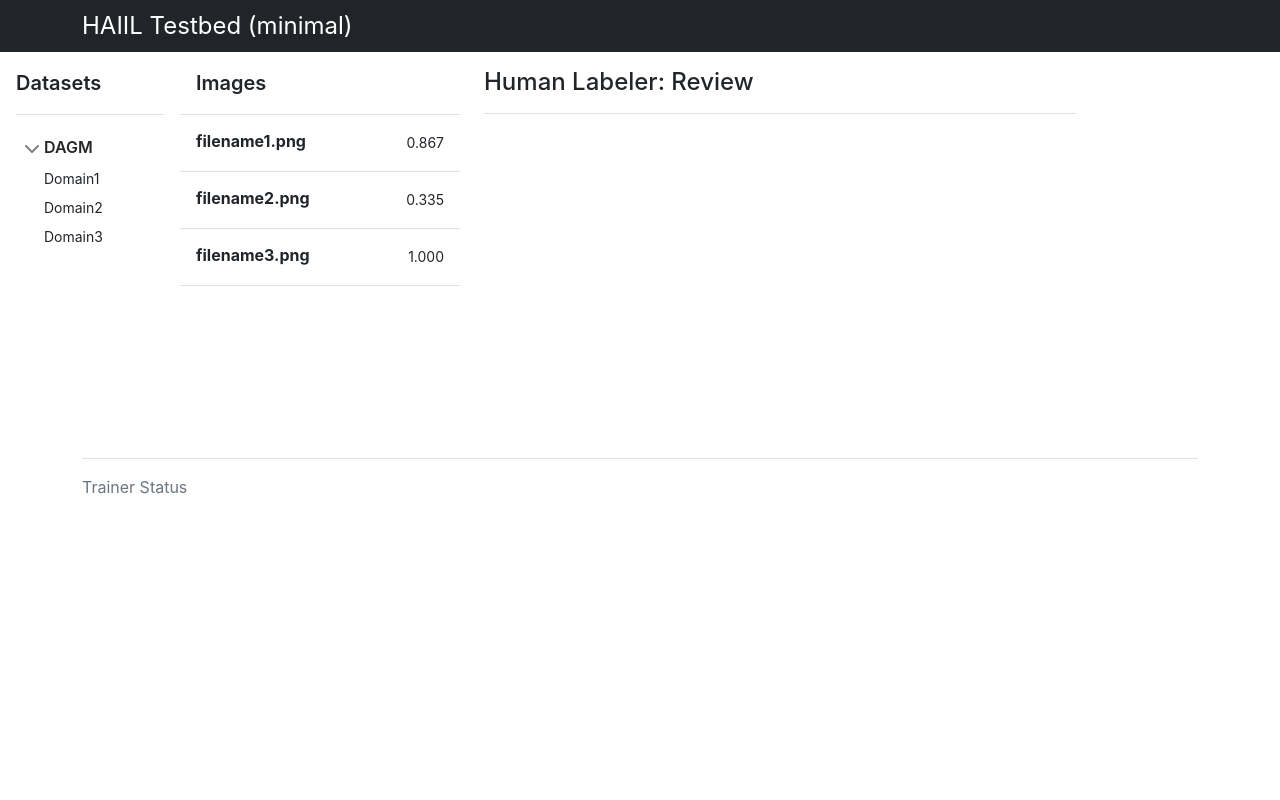
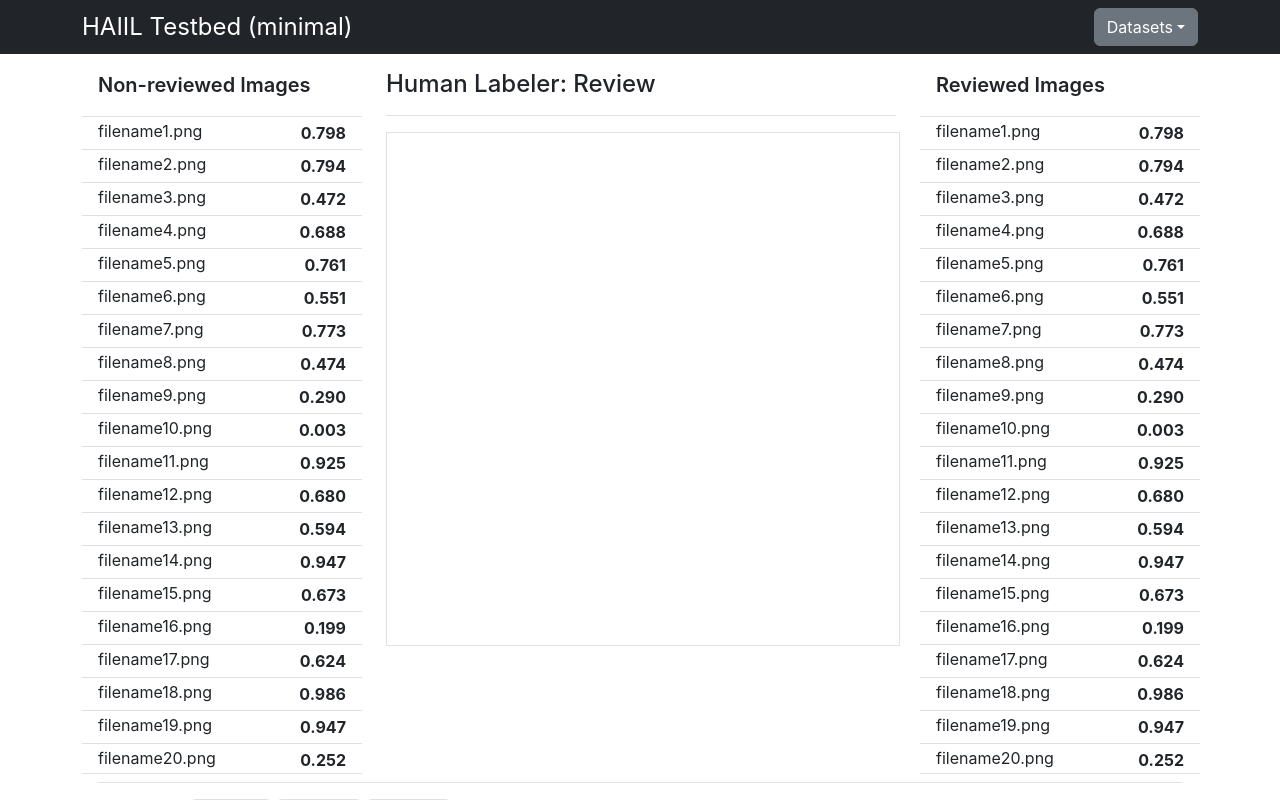
Before and after one commit to kimkilho/HAIIL-simple-frontend, a React (Create React App) app: page / in a window 1280 px wide. Built offline with nearby package versions, Linux system fonts and the light colour scheme.

Commit message:
Create a basic layout

```diff
--- a/src/App.js
+++ b/src/App.js
@@ -10,100 +10,100 @@ function App() {
     new bootstrap.Tooltip(tooltipTriggerEl);
   });
 
+  const dummyImageItems = [];
+  for (let i = 0; i < 100; i++) {
+    const imageFilename = `filename${i+1}.png`;
+    const randomScore = Math.random().toFixed(3);
+    const imageItem =
+      <a key={i} className="list-group-item list-group-item-action py-1 lh-sm" href="#" aria-current="true">
+        <div className="d-flex w-100 align-items-center justify-content-between">
+          <span className="mb-1">{ imageFilename }</span>
+          <strong>{ randomScore }</strong>
+        </div>
+      </a>;
+    dummyImageItems.push(imageItem);
+  }
+
   return (
     <main>
+      {/* Header: "Headers" example */}
       <header>
         <div className="px-3 py-2 bg-dark text-white">
           <div className="container">
-            <div className="d-flex flex-wrap align-items-center justify-content-center justify-content-lg-start">
-              <a className="d-flex align-items-center mb-3 my-lg-0 me-lg-auto text-white text-decoration-none" href="/">
+            <div className="d-flex flex-wrap align-items-center justify-content-between">
+              <a className="d-flex align-items-center mb-3 my-lg-0 text-white text-decoration-none" href="/">
                 <span className="fs-4">HAIIL Testbed (minimal)</span>
               </a>
+              <div className="dropdown text-end">
+                <button id="dropdownDataset" className="btn btn-secondary dropdown-toggle" type="button"
+                        data-bs-toggle="dropdown" aria-expanded="false">
+                  Datasets
+                </button>
+                <ul className="dropdown-menu" aria-labelledby="dropdownDataset">
+                  <li><a className="dropdown-item" href="#">DAGM-Domain1</a></li>
+                  <li><a className="dropdown-item" href="#">DAGM-Domain2</a></li>
+                  <li><a className="dropdown-item" href="#">DAGM-Domain3</a></li>
+                </ul>
+              </div>
             </div>
           </div>
         </div>
       </header>
+
+      <div className="container">
         <div className="d-flex flex-nowrap">
-        {/* Datasets bar: "Sidebars" example */}
-        <div className="flex-shrink-0 p-3 bg-white" style={{width: '180px'}}>
-          <a className="d-flex align-items-center pb-3 mb-3 link-dark text-decoration-none border-bottom" href="/">
-            <span className="fs-5 fw-semibold">Datasets</span>
-          </a>
-          <ul className="list-unstyled ps-0">
-            <li className="mb-1">
-              <button className="btn btn-toggle d-inline-flex align-items-center rounded border-0 collapsed"
-                      data-bs-toggle="collapse" data-bs-target="#home-collapse" aria-expanded="true">
-                DAGM
-              </button>
-              <div id="home-collapse" className="collapse show">
-                <ul className="btn-toggle-nav list-unstyled fw-normal pb-1 small">
-                  <li>
-                    <a className="link-dark d-inline-flex text-decoration-none rounded" href="#">
-                      Domain1
-                    </a>
-                  </li>
-                  <li>
-                    <a className="link-dark d-inline-flex text-decoration-none rounded" href="#">
-                      Domain2
-                    </a>
-                  </li>
-                  <li>
-                    <a className="link-dark d-inline-flex text-decoration-none rounded" href="#">
-                      Domain3
-                    </a>
-                  </li>
-                </ul>
-              </div>
-            </li>
-          </ul>
-        </div>
-
-        {/* Images bar: "Sidebars" example */}
-        <div className="d-flex flex-column align-items-stretch flex-shrink-0 bg-white" style={{width: '280px'}}>
+          {/* Non-reviewed images bar: "Sidebars" example */}
+          <div className="d-flex flex-column align-items-stretch flex-shrink-0 bg-white" style={{width: '280px', height: '720px'}}>
             <a className="d-flex align-items-center flex-shrink-0 p-3 link-dark text-decoration-none border-bottom" href="/">
-            <span className="fs-5 fw-semibold">Images</span>
+              <span className="fs-5 fw-semibold">Non-reviewed Images</span>
             </a>
             <div className="list-group list-group-flush border-bottom scrollarea">
-            <a className="list-group-item list-group-item-action py-3 lh-sm" href="#" aria-current="true">
-              <div className="d-flex w-100 align-items-center justify-content-between">
-                <strong className="mb-1">filename1.png</strong>
-                <small>0.867</small>
-              </div>
-            </a>
-            <a className="list-group-item list-group-item-action py-3 lh-sm" href="#" aria-current="true">
-              <div className="d-flex w-100 align-items-center justify-content-between">
-                <strong className="mb-1">filename2.png</strong>
-                <small>0.335</small>
-              </div>
-            </a>
-            <a className="list-group-item list-group-item-action py-3 lh-sm" href="#" aria-current="true">
-              <div className="d-flex w-100 align-items-center justify-content-between">
-                <strong className="mb-1">filename3.png</strong>
-                <small>1.000</small>
-              </div>
-            </a>
+              { dummyImageItems }
             </div>
           </div>
 
           {/* Image canvas: "Dashboard" example */}
-        <div className="col-sm-6 px-md-4">
+          <div className="col-sm-6 px-md-4 align-items-center">
             <div className="d-flex justify-content-between flex-wrap flex-md-nowrap align-items-center pt-3 pb-2 mb-3 border-bottom">
               <h1 className="h4">Human Labeler: Review</h1>
             </div>
-          <canvas className="my-4 w-100" id="imageCanvas" width="900" height="380"></canvas>
+            <div className="d-flex align-items-center">
+              <canvas className="mx-auto border" id="imageCanvas" width="512" height="512"></canvas>
             </div>
           </div>
+
+          {/* Reviewed images bar: "Sidebars" example */}
+          <div className="d-flex flex-column align-items-stretch flex-shrink-0 bg-white" style={{width: '280px', height: '720px'}}>
+            <a className="d-flex align-items-center flex-shrink-0 p-3 link-dark text-decoration-none border-bottom" href="/">
+              <span className="fs-5 fw-semibold">Reviewed Images</span>
+            </a>
+            <div className="list-group list-group-flush border-bottom scrollarea">
+              { dummyImageItems }
+            </div>
+          </div>
+        </div>
+      </div>
+
       {/* Trainer section: "Footers" example */}
       <div className="container">
-        <footer className="d-flex flex-wrap justify-content-between align-items-center py-3 my-4 border-top">
-          <div className="col-md-2 d-flex align-items-center">
-            <span className="mb-3 mb-md-0 text-muted">Trainer Status</span>
+        <div className="px-3 py-2">
+          <footer className="d-flex flex-nowrap justify-content-start align-items-center py-3 my-0 border-top">
+            <div className="col-md-1 d-flex align-items-center">
+              <span className="mb-3 mb-md-0 text-black">Models</span>
+            </div>
+            <div className="py-3 px-2 bg-light border rounded-3">
+              <span className="text-black">model_v1</span>
+            </div>
+            <div className="py-3 px-2 bg-light border rounded-3">
+              <span className="text-black">model_v2</span>
+            </div>
+            <div className="py-3 px-2 bg-light border rounded-3">
+              <span className="text-black">model_v3</span>
             </div>
           </footer>
         </div>
+      </div>
     </main>
-
-
 
   );
 }
```
Lines whose indentation alone changed are shown as unchanged.
